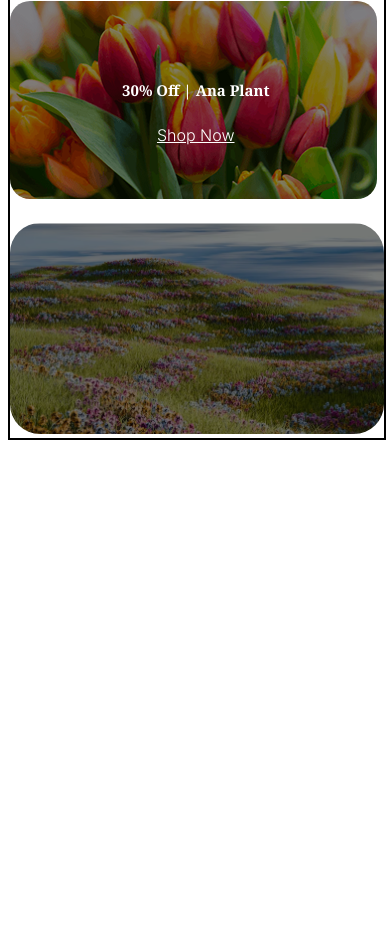
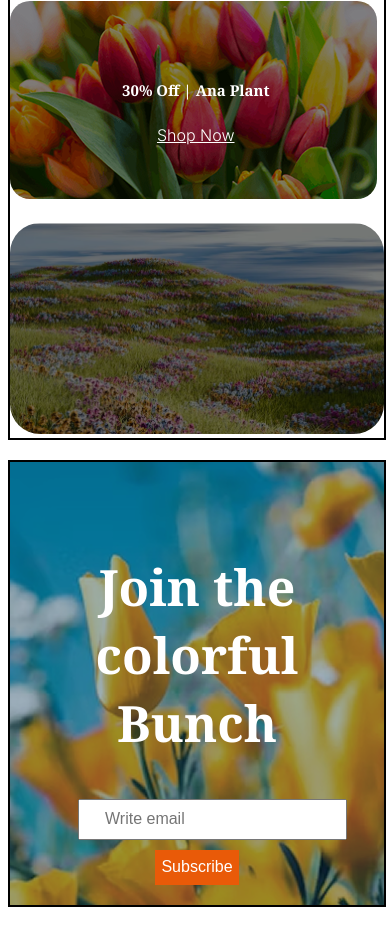
Before and after one commit to rezwankhandakar/b12-assignment-02, a plain HTML site: page index.html in a window 390 px wide. Shown: the part 3486-4413 px from the top of the page. Before the commit the page ends 3946 px from the top, so only its background shows below. Drawn offline with Linux system fonts and the light colour scheme.

Commit message:
added a bunch section

```diff
--- a/index.html
+++ b/index.html
@@ -147,5 +147,15 @@
              <img src="assets/deal-zabo.png" alt="">
     </div>
   </section>
+  <!-- bunch-section -->
+   <section class="bunch-section">
+    <div class="input-item-container">
+        <h2 class="bunch-title noto-serif-font">Join the colorful Bunch</h2>
+      <div class="input-item">
+          <div class="email"><input type="email" name="" id="" placeholder="Write email"></div>
+        <div class="button"><input type="button" value="Subscribe"></div>
+      </div>
+    </div>
+   </section>
 </body>
 </html>
--- a/style.css
+++ b/style.css
@@ -220,6 +220,41 @@ margin-bottom: 15px;
     font-size: 16px;
     font-weight: 300;
 }
+/* bunch-section */
+.bunch-section{
+    height: 533px;
+    width: 100%;
+    border: 2px solid black;
+    background-image: url(./assets/news-letter-bg.png);
+    background-position: center;
+    text-align: center;
+}
+.input-item-container{
+    padding-top: 150px;
+}
+.bunch-title{
+    font-size: 50px;
+    font-weight: 700;
+    color: #FFFFFF;
+}
+.input-item{
+    display: flex;
+    justify-content: center;
+}
+input[type="email"]{
+    height: 50px;
+    width: 655px;
+    font-size: 16px;
+    padding-left: 25px;
+}
+input[type="button"]{
+    height: 55px;
+    width: 186px;
+    background-color: #E95A08;
+    border: none;
+    color: #FFFFFF;
+    font-size: 16px;
+}
 /* big-img-section */
 
 /* responsive */
@@ -330,4 +365,33 @@ margin-bottom: 15px;
         margin: 20px auto;
         flex-direction: column;
 }
+.bunch-section{
+    width: 100%;
+        height: auto;
+        margin: 20px auto;
+
 }
+input[type="email"]{
+    height: 35px;
+    width: 100%;
+    font-size: 16px;
+    padding-left: 25px;
+}
+input[type="button"]{
+    height: 35px;
+    width: 100%;
+    background-color: #E95A08;
+    border: none;
+    color: #FFFFFF;
+    font-size: 16px;
+}
+.input-item{
+    flex-direction: column;
+    align-items: center;
+    gap: 10px;
+}
+.input-item-container{
+    padding-top: 50px;
+    padding-bottom: 20px;
+}
+}
```
